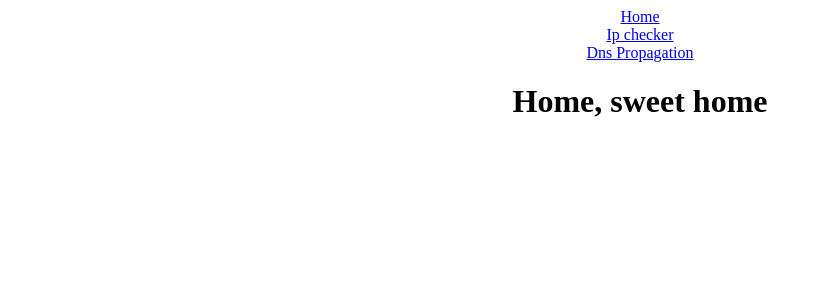
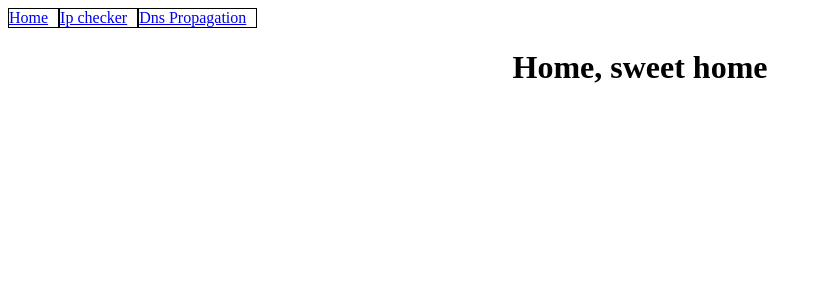
Before and after one commit to prac1k/dnschecker, a Vue app in the folder front/: page / in a window 1280 px wide. Shown: the top 300 px of the page, without its empty margins (0-822 px from the left). Built offline with nearby package versions, Linux system fonts and the light colour scheme.

Commit message:
some UI work

```diff
--- a/front/package.json
+++ b/front/package.json
@@ -9,7 +9,10 @@
   },
   "dependencies": {
     "axios": "^0.21.1",
+    "bootstrap": "^5.0.0-beta1",
     "core-js": "^3.6.5",
+    "primeicons": "^4.1.0",
+    "primevue": "^3.2.1",
     "vue": "^3.0.0",
     "vue-router": "^4.0.3"
   },
--- a/front/src/components/NavBarIP.vue
+++ b/front/src/components/NavBarIP.vue
@@ -1,18 +1,26 @@
 <template>
   <div class="navbar">
-    <div> <router-link to="/">Home</router-link> </div>
-    <div> <router-link to="/dcipchk">Ip checker</router-link> </div>
-    <div> <router-link to="/dnspropagation">Dns Propagation</router-link> </div>
+    <div class="navitem"> <router-link to="/">Home</router-link> </div>
+    <div class="navitem"> <router-link to="/dcipchk">Ip checker</router-link> </div>
+    <div class="navitem"> <router-link to="/dnspropagation">Dns Propagation</router-link> </div>
   </div>
 </template>
 
 <script>
-
+//import router from "../router/index.js"
 </script>
 
 <style scoped>
+.navbar {
+  display: flex;
+}
 
-.navbar {
-  text-align: center;
+.navitem {
+  display: flex;
+  padding-right: 10px;
+  border-width: 1px;
+  border-style: solid;
+  border-color: black;
 }
+
 </style>
```
Also changed, not shown: 2 other files (tests, documents, lock files or other folders).
